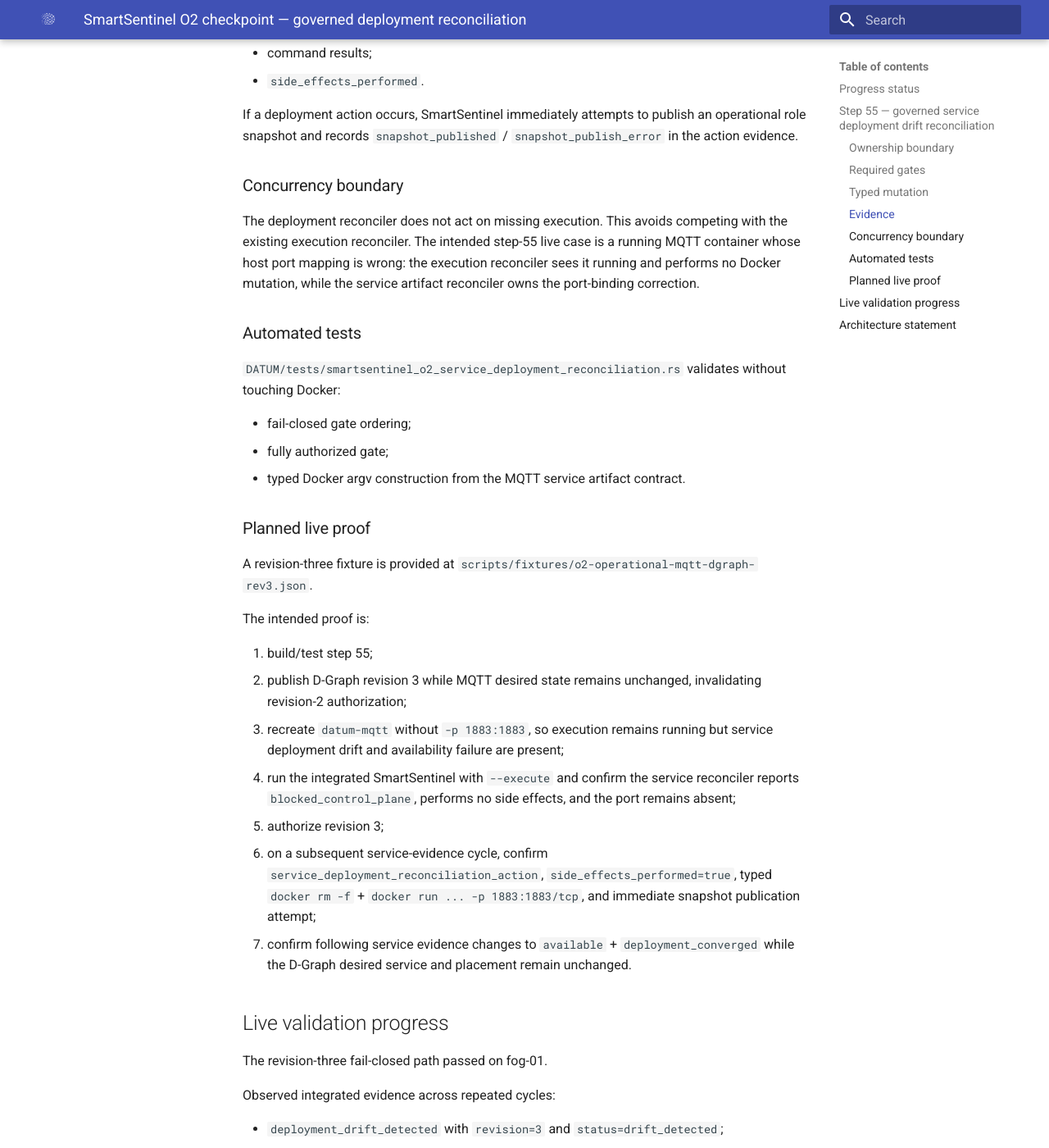
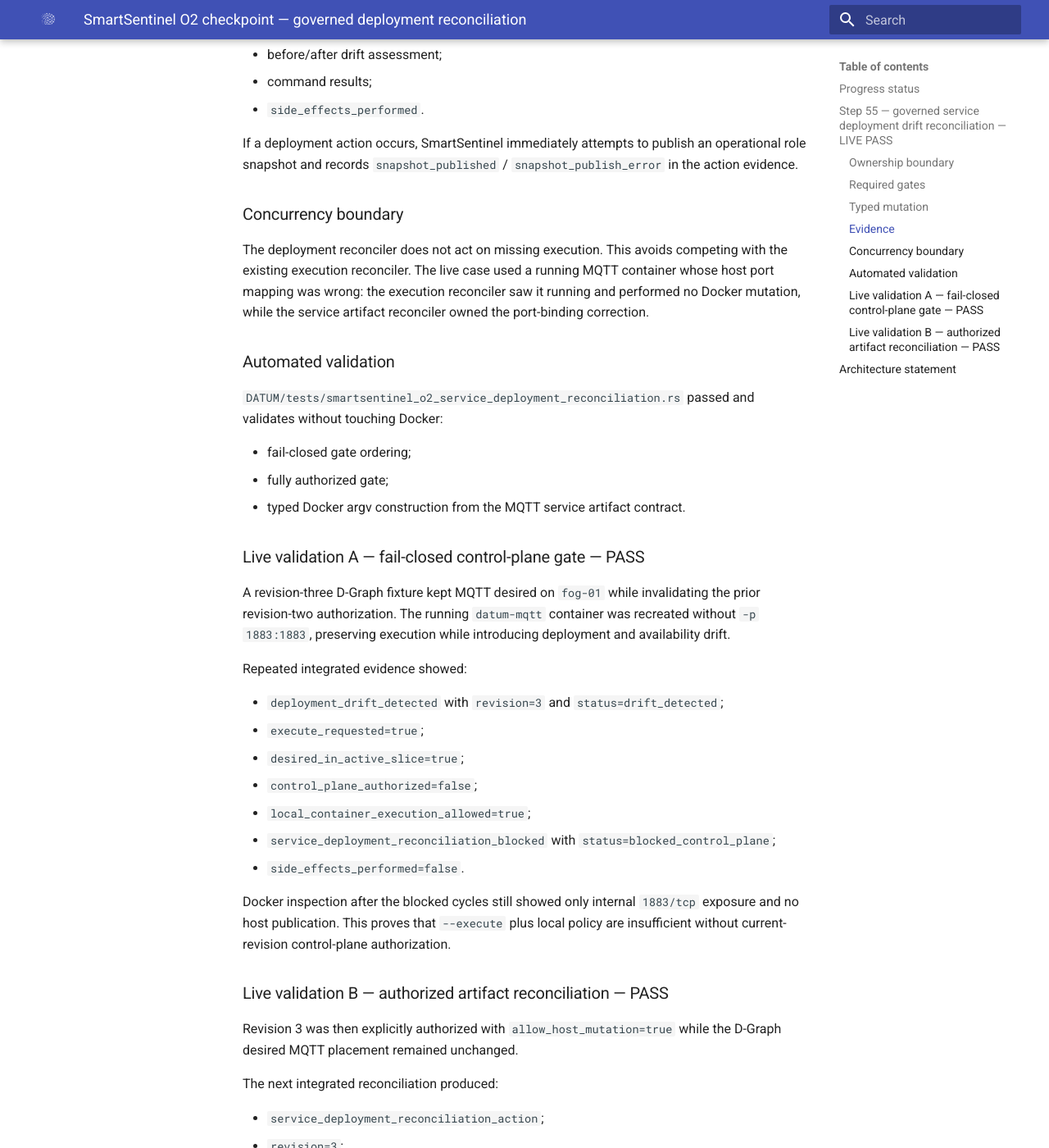
Before and after one commit to dnredson/datum, an MkDocs documentation site: the page built from documentation/checkpoints/SMARTSENTINEL_PROGRESS_2026-09-04_O2_GOVERNED_DEPLOYMENT_RECONCILIATION.md, in a window 1280 px wide and 1400 px high, scrolled down 2709 px. Shown: the whole window at 82% size. Built offline with MkDocs 1.6.1 and Material for MkDocs 9.7.7, drawn with Linux system fonts in a browser that asks for light colours; some of the changed text lies outside the part shown.

Commit message:
Close step 55 governed deployment reconciliation live validation

```diff
--- a/documentation/checkpoints/SMARTSENTINEL_PROGRESS_2026-09-04_O2_GOVERNED_DEPLOYMENT_RECONCILIATION.md
+++ b/documentation/checkpoints/SMARTSENTINEL_PROGRESS_2026-09-04_O2_GOVERNED_DEPLOYMENT_RECONCILIATION.md
@@ -12,11 +12,11 @@
 - 52/100 — LIVE PASS.
 - 53/100 — LIVE PASS.
 - 54/100 — LIVE PASS.
-- 55/100 — IMPLEMENTED; compile/test PASS; blocked-control-plane live path PASS; authorized action/convergence live path pending.
+- 55/100 — LIVE PASS.
 
-The validated 54/100 baseline is on `main`. Step 55 is isolated in this branch.
+Step 55 is closed after compile/test plus fail-closed and authorized-action live validation on fog-01.
 
-## Step 55 — governed service deployment drift reconciliation
+## Step 55 — governed service deployment drift reconciliation — LIVE PASS
 
 Step 55 introduces a new local host-mutation class for deployment configuration drift described by a trusted service artifact.
 
@@ -94,35 +94,21 @@
 
 ### Concurrency boundary
 
-The deployment reconciler does not act on missing execution. This avoids competing with the existing execution reconciler. The intended step-55 live case is a running MQTT container whose host port mapping is wrong: the execution reconciler sees it running and performs no Docker mutation, while the service artifact reconciler owns the port-binding correction.
+The deployment reconciler does not act on missing execution. This avoids competing with the existing execution reconciler. The live case used a running MQTT container whose host port mapping was wrong: the execution reconciler saw it running and performed no Docker mutation, while the service artifact reconciler owned the port-binding correction.
 
-### Automated tests
+### Automated validation
 
-`DATUM/tests/smartsentinel_o2_service_deployment_reconciliation.rs` validates without touching Docker:
+`DATUM/tests/smartsentinel_o2_service_deployment_reconciliation.rs` passed and validates without touching Docker:
 
 - fail-closed gate ordering;
 - fully authorized gate;
 - typed Docker argv construction from the MQTT service artifact contract.
 
-### Planned live proof
+### Live validation A — fail-closed control-plane gate — PASS
 
-A revision-three fixture is provided at `scripts/fixtures/o2-operational-mqtt-dgraph-rev3.json`.
+A revision-three D-Graph fixture kept MQTT desired on `fog-01` while invalidating the prior revision-two authorization. The running `datum-mqtt` container was recreated without `-p 1883:1883`, preserving execution while introducing deployment and availability drift.
 
-The intended proof is:
-
-1. build/test step 55;
-2. publish D-Graph revision 3 while MQTT desired state remains unchanged, invalidating revision-2 authorization;
-3. recreate `datum-mqtt` without `-p 1883:1883`, so execution remains running but service deployment drift and availability failure are present;
-4. run the integrated SmartSentinel with `--execute` and confirm the service reconciler reports `blocked_control_plane`, performs no side effects, and the port remains absent;
-5. authorize revision 3;
-6. on a subsequent service-evidence cycle, confirm `service_deployment_reconciliation_action`, `side_effects_performed=true`, typed `docker rm -f` + `docker run ... -p 1883:1883/tcp`, and immediate snapshot publication attempt;
-7. confirm following service evidence changes to `available` + `deployment_converged` while the D-Graph desired service and placement remain unchanged.
-
-## Live validation progress
-
-The revision-three fail-closed path passed on fog-01.
-
-Observed integrated evidence across repeated cycles:
+Repeated integrated evidence showed:
 
 - `deployment_drift_detected` with `revision=3` and `status=drift_detected`;
 - `execute_requested=true`;
@@ -132,9 +118,42 @@
 - `service_deployment_reconciliation_blocked` with `status=blocked_control_plane`;
 - `side_effects_performed=false`.
 
-Docker inspection after the blocked run still showed the same running `datum-mqtt` container with only internal `1883/tcp` exposure and `docker port datum-mqtt 1883/tcp` returned no published host port. This proves the stale/missing authorization gate prevented the new deployment reconciler from repairing drift even though SmartSentinel was started with `--execute`, the service remained desired, and local execution policy allowed container mutation.
+Docker inspection after the blocked cycles still showed only internal `1883/tcp` exposure and no host publication. This proves that `--execute` plus local policy are insufficient without current-revision control-plane authorization.
 
-The authorized revision-three action/redeployment/convergence path remains to be executed before closing 55/100.
+### Live validation B — authorized artifact reconciliation — PASS
+
+Revision 3 was then explicitly authorized with `allow_host_mutation=true` while the D-Graph desired MQTT placement remained unchanged.
+
+The next integrated reconciliation produced:
+
+- `service_deployment_reconciliation_action`;
+- `revision=3`;
+- `status=reconciled`;
+- `execute_requested=true`;
+- `desired_in_active_slice=true`;
+- `control_plane_authorized=true`;
+- `local_container_execution_allowed=true`;
+- `side_effects_performed=true`;
+- `snapshot_published=true`.
+
+Typed command evidence showed both operations succeeding:
+
+1. `docker rm -f datum-mqtt`;
+2. `docker run -d --name datum-mqtt -p 1883:1883/tcp eclipse-mosquitto:2`.
+
+Docker inspection then showed:
+
+- `0.0.0.0:1883->1883/tcp`;
+- `[::]:1883->1883/tcp`.
+
+The service evidence timeline proved convergence:
+
+- sequence 1: `service_operational_assessment` = `unavailable`, availability `failed`;
+- sequence 1: `deployment_drift_detected` = true;
+- sequence 2 onward: `service_operational_assessment` = `available`, availability `passed`;
+- sequence 2 onward: `deployment_converged`, drift=false.
+
+This closes the full observation -> governed mutation -> proof-of-convergence path without any SmartSentinel placement decision or D-Graph modification.
 
 ## Architecture statement
 
```
Also changed, not shown: other parts of documentation/checkpoints/SMARTSENTINEL_PROGRESS_2026-09-04_O2_GOVERNED_DEPLOYMENT_RECONCILIATION.md (+3 -3 lines).
